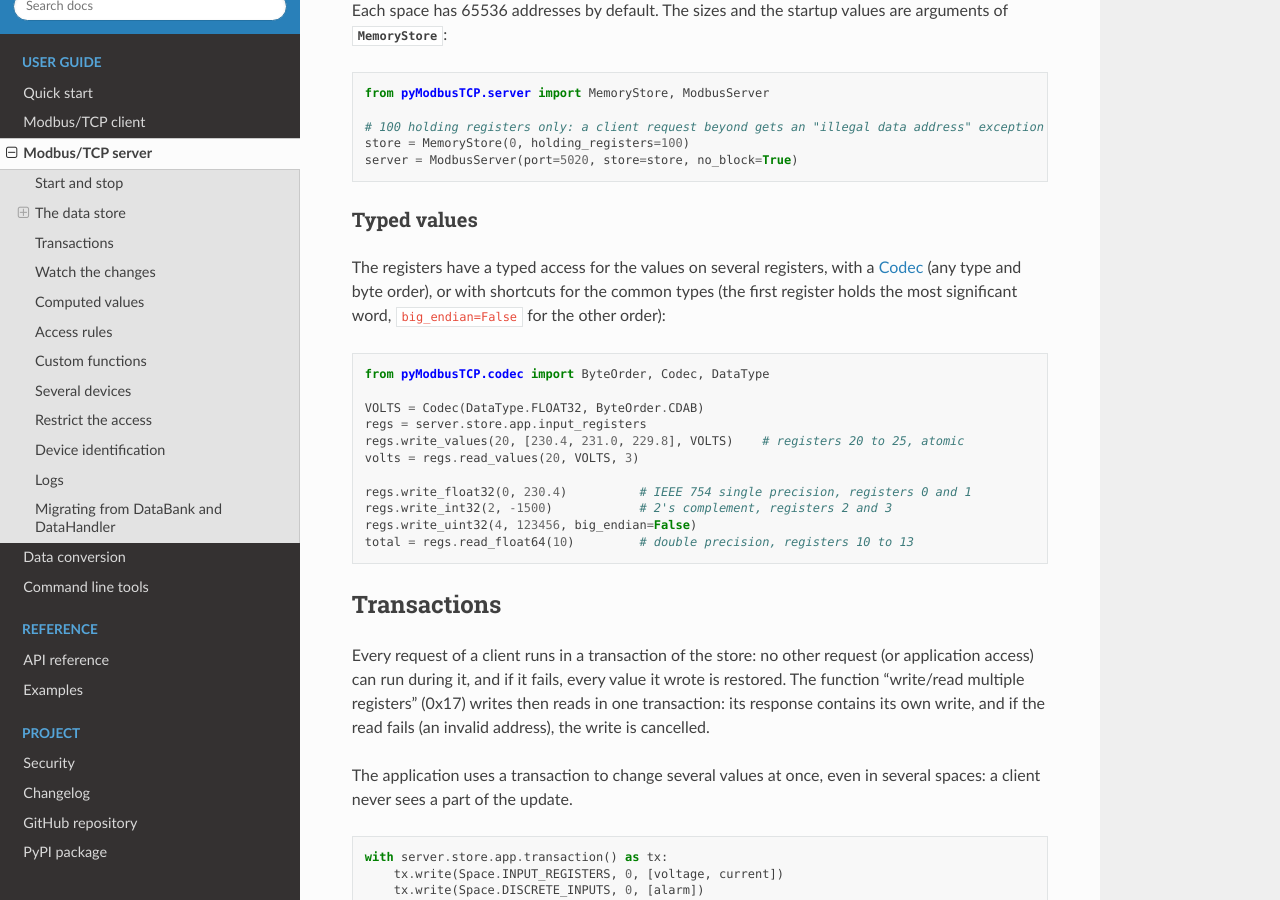
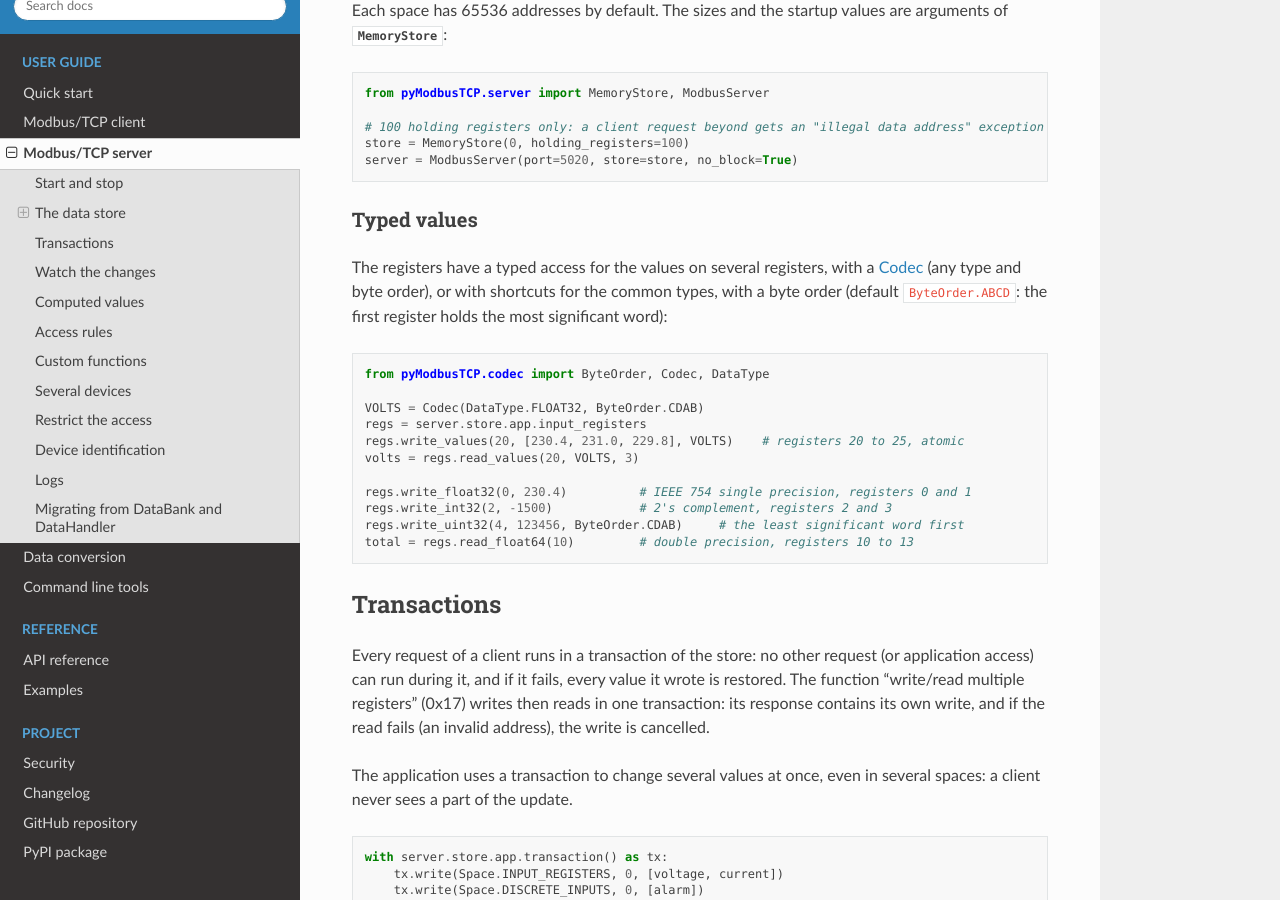
Before and after one commit to sourceperl/pyModbusTCP, a Sphinx documentation site: the page built from docs/guide/server.rst, in a window 1280 px wide and 900 px high, scrolled down 1526 px. Built offline with Sphinx 7.4.7 and the Read the Docs theme 3.1.0, drawn with Linux system fonts in a browser that asks for light colours; the version number could not be read and is left out.

Commit message:
server: store shortcuts take a ByteOrder instead of big_endian

```diff
--- a/docs/guide/server.rst
+++ b/docs/guide/server.rst
@@ -95,8 +95,8 @@ Typed values
 ~~~~~~~~~~~~
 
 The registers have a typed access for the values on several registers, with a :ref:`Codec <utils-codec>` (any type
-and byte order), or with shortcuts for the common types (the first register holds the most significant word,
-``big_endian=False`` for the other order):
+and byte order), or with shortcuts for the common types, with a byte order (default ``ByteOrder.ABCD``: the first
+register holds the most significant word):
 
 .. code-block:: python
 
@@ -109,7 +109,7 @@ and byte order), or with shortcuts for the common types (the first register hold
 
     regs.write_float32(0, 230.4)          # IEEE 754 single precision, registers 0 and 1
     regs.write_int32(2, -1500)            # 2's complement, registers 2 and 3
-    regs.write_uint32(4, 123456, big_endian=False)
+    regs.write_uint32(4, 123456, ByteOrder.CDAB)     # the least significant word first
     total = regs.read_float64(10)         # double precision, registers 10 to 13
 
 Transactions
```
Also changed, not shown: 3 other files.
